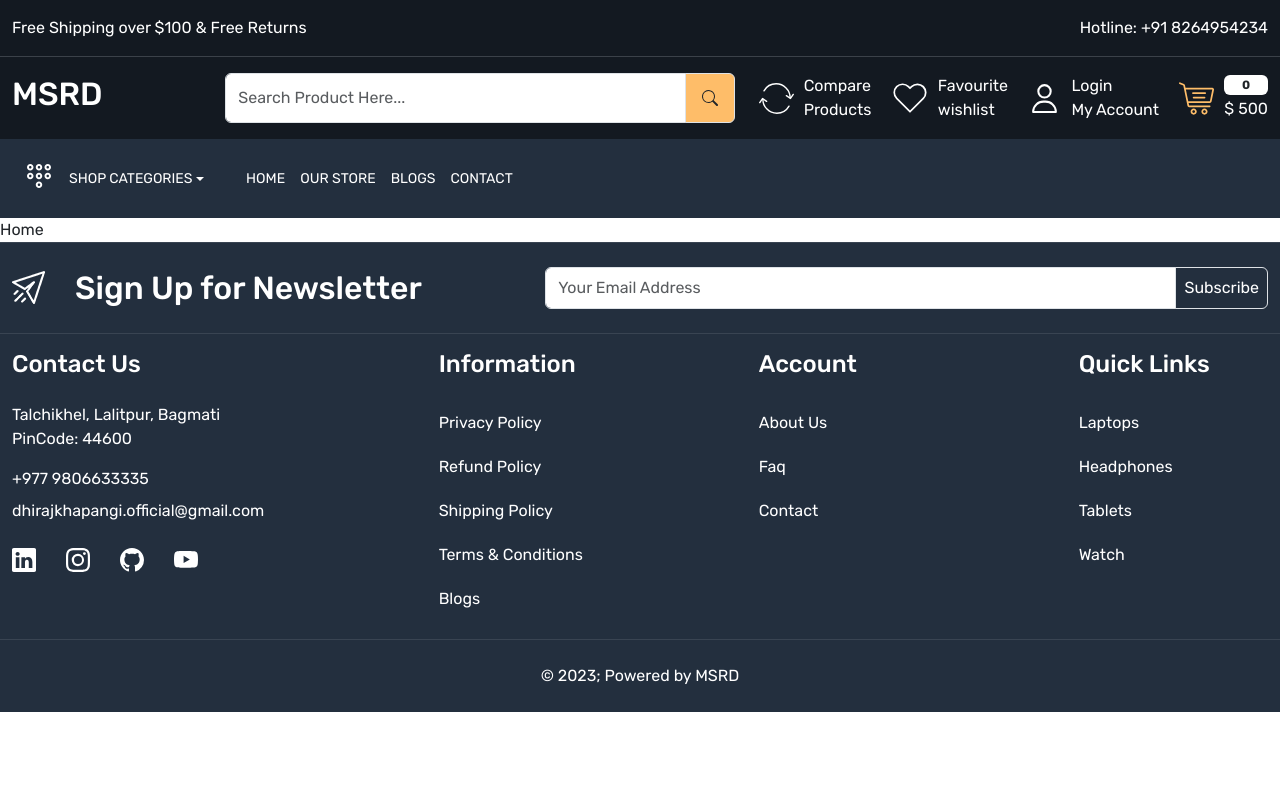
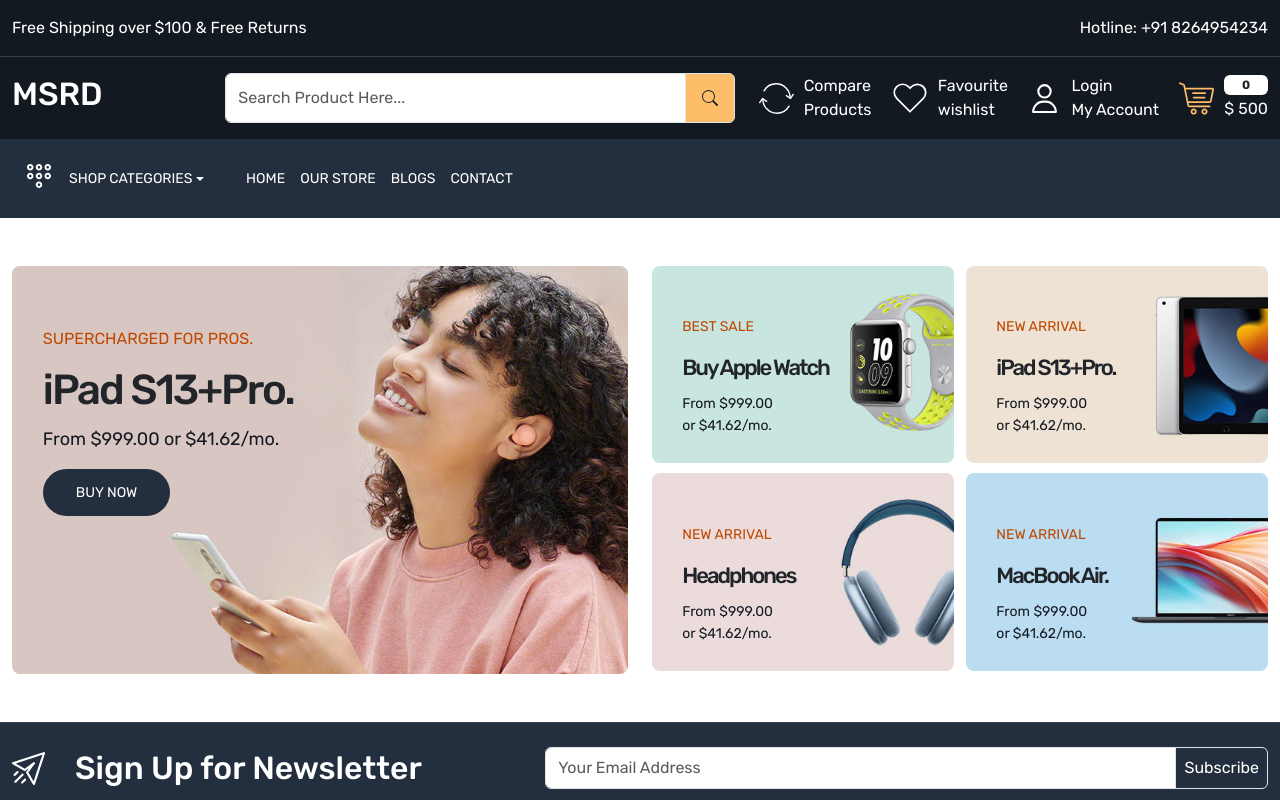
Before and after one commit to dhiraj13/ecommerce-frontend, a React (Create React App) app: page / in a window 1280 px wide. Shown: the top 800 px of the page. Built offline with nearby package versions, Linux system fonts and the light colour scheme.

Commit message:
create main & small banner on home page

```diff
--- a/src/App.css
+++ b/src/App.css
@@ -8,6 +8,7 @@
   --color-3b4149: #3b4149;
   --color-febd69: #febd69;
   --color-232f3e: #232f3e;
+  --color-bf4800: #bf4800;
 }
 body {
   font-family: "Rubik", sans-serif;
@@ -31,6 +32,18 @@
 }
 .gap-30 {
   gap: 30px;
+}
+
+.button {
+  background-color: var(--color-232f3e);
+  color: white;
+  font-size: 14px;
+  padding: 13px 33px;
+  border-radius: 25px;
+}
+.button:hover {
+  background-color: var(--color-febd69);
+  color: var(--color-131921);
 }
 
 /* Header Part */
@@ -96,3 +109,61 @@
   padding: 8px 17px;
 }
 /* Footer Part Ends Here */
+
+/* Home Page */
+.main-banner-content {
+  top: 15%;
+  left: 5%;
+}
+.main-banner-content h4 {
+  font-size: 16px;
+  font-weight: 400;
+  line-height: 24px;
+  color: var(--color-bf4800);
+  margin: 0 0 12px;
+  letter-spacing: 0.3;
+  text-transform: uppercase;
+}
+.main-banner-content h5 {
+  font-size: 42px;
+  line-height: 54px;
+  letter-spacing: -2px;
+  font-weight: 500;
+  text-transform: none;
+}
+.main-banner-content p {
+  font-size: 18px;
+  line-height: 28px;
+  letter-spacing: 0.4;
+  color: var(--color-131921);
+}
+.small-banner-content {
+  top: 25%;
+  left: 10%;
+}
+.small-banner-content h4 {
+  font-size: 14px;
+  font-weight: 400;
+  line-height: 24px;
+  color: var(--color-bf4800);
+  margin: 0 0 12px;
+  letter-spacing: 0.3;
+  text-transform: uppercase;
+}
+.small-banner-content h5 {
+  font-size: 22px;
+  line-height: 34px;
+  letter-spacing: -2px;
+  font-weight: 500;
+  text-transform: none;
+}
+.small-banner-content p {
+  font-size: 14px;
+  line-height: 22px;
+  letter-spacing: 0.4;
+  color: var(--color-131921);
+}
+.small-banner {
+  width: 49%;
+}
+/* Home Page Ends */
--- a/src/pages/Home.js
+++ b/src/pages/Home.js
@@ -1,7 +1,92 @@
 import React from "react";
+import { Link } from "react-router-dom";
 
 const Home = () => {
-  return <div>Home</div>;
+  return (
+    <>
+      <section className="home-wrapper-1 py-5">
+        <div className="container-xxl">
+          <div className="row">
+            <div className="col-6">
+              <div className="main-banner position-relative">
+                <img
+                  src="images/main-banner-1.jpg"
+                  className="img-fluid rounded-3"
+                  alt="main banner"
+                />
+                <div className="main-banner-content position-absolute">
+                  <h4 className="text-uppercase">supercharged for pros.</h4>
+                  <h5>iPad S13+Pro.</h5>
+                  <p>From $999.00 or $41.62/mo.</p>
+                  <Link className="text-uppercase button">buy now</Link>
+                </div>
+              </div>
+            </div>
+            <div className="col-6">
+              <div className="d-flex flex-wrap gap-10 justify-content-between align-items-center">
+                <div className="small-banner position-relative">
+                  <img
+                    src="images/catbanner-02.jpg"
+                    className="img-fluid rounded-3"
+                    alt="small banner"
+                  />
+                  <div className="small-banner-content position-absolute">
+                    <h4 className="text-uppercase">best sale</h4>
+                    <h5>Buy Apple Watch</h5>
+                    <p>
+                      From $999.00 <br /> or $41.62/mo.
+                    </p>
+                  </div>
+                </div>
+                <div className="small-banner position-relative">
+                  <img
+                    src="images/catbanner-03.jpg"
+                    className="img-fluid rounded-3"
+                    alt="small banner"
+                  />
+                  <div className="small-banner-content position-absolute">
+                    <h4 className="text-uppercase">new arrival</h4>
+                    <h5>iPad S13+Pro.</h5>
+                    <p>
+                      From $999.00 <br /> or $41.62/mo.
+                    </p>
+                  </div>
+                </div>
+                <div className="small-banner position-relative">
+                  <img
+                    src="images/catbanner-04.jpg"
+                    className="img-fluid rounded-3"
+                    alt="small banner"
+                  />
+                  <div className="small-banner-content position-absolute">
+                    <h4 className="text-uppercase">new arrival</h4>
+                    <h5>Headphones</h5>
+                    <p>
+                      From $999.00 <br /> or $41.62/mo.
+                    </p>
+                  </div>
+                </div>
+                <div className="small-banner position-relative">
+                  <img
+                    src="images/catbanner-01.jpg"
+                    className="img-fluid rounded-3"
+                    alt="small banner"
+                  />
+                  <div className="small-banner-content position-absolute">
+                    <h4 className="text-uppercase">new arrival</h4>
+                    <h5>MacBook Air.</h5>
+                    <p>
+                      From $999.00 <br /> or $41.62/mo.
+                    </p>
+                  </div>
+                </div>
+              </div>
+            </div>
+          </div>
+        </div>
+      </section>
+    </>
+  );
 };
 
 export default Home;
```
